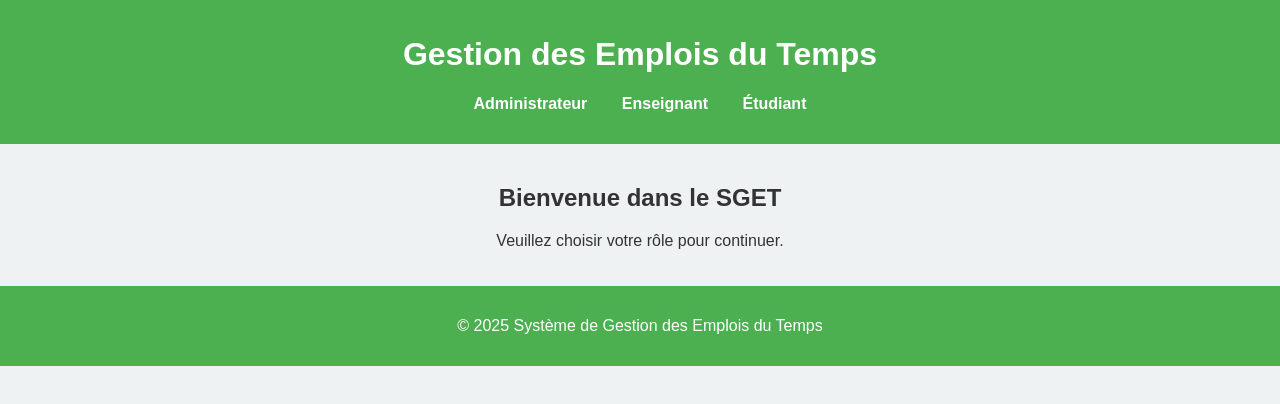
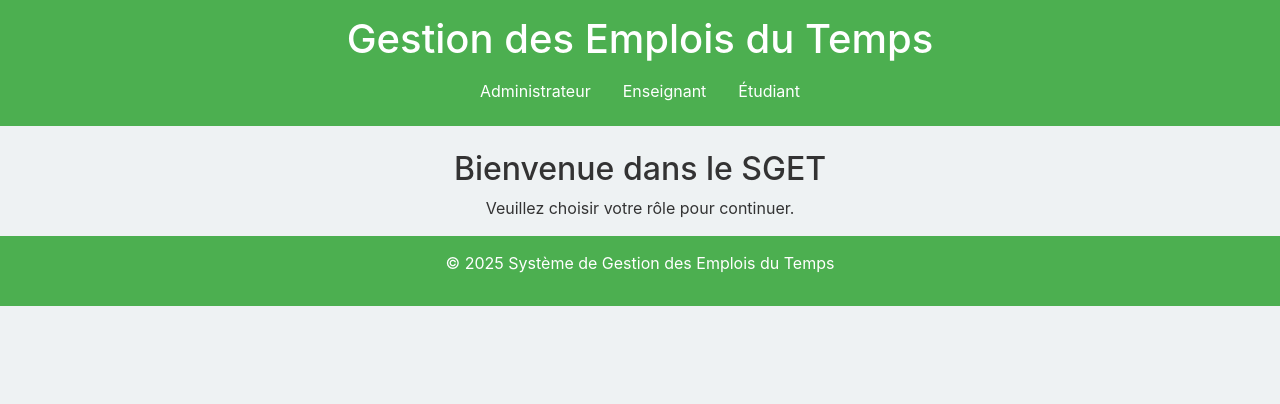
Before and after one commit to menrickP/javascriptmenga, a plain HTML site: page index.html in a window 1280 px wide. Drawn offline with nearby package versions, Linux system fonts and the light colour scheme.

Commit message:
Update index.html

```diff
--- a/index.html
+++ b/index.html
@@ -4,11 +4,9 @@
     <meta charset="UTF-8">
     <meta name="viewport" content="width=device-width, initial-scale=1.0">
     <title>Système de Gestion des Emplois du Temps</title>
+    <link rel="stylesheet" href="https://stackpath.bootstrapcdn.com/bootstrap/4.5.2/css/bootstrap.min.css">
     <style>
         body {
-            font-family: Arial, sans-serif;
-            margin: 0;
-            padding: 0;
             background-color: #eef2f3;
             color: #333;
         }
@@ -16,27 +14,6 @@
             background: #4CAF50;
             color: white;
             padding: 15px;
-            text-align: center;
-        }
-        nav ul {
-            list-style: none;
-            padding: 0;
-        }
-        nav ul li {
-            display: inline;
-            margin: 0 15px;
-        }
-        nav a {
-            color: white;
-            text-decoration: none;
-            font-weight: bold;
-            transition: color 0.3s;
-        }
-        nav a:hover {
-            color: #ffeb3b;
-        }
-        main {
-            padding: 20px;
             text-align: center;
         }
         footer {
@@ -51,14 +28,14 @@
     <header>
         <h1>Gestion des Emplois du Temps</h1>
         <nav>
-            <ul>
-                <li><a href="admin.html">Administrateur</a></li>
-                <li><a href="teacher.html">Enseignant</a></li>
-                <li><a href="student.html">Étudiant</a></li>
+            <ul class="nav justify-content-center">
+                <li class="nav-item"><a class="nav-link text-white" href="admin.html">Administrateur</a></li>
+                <li class="nav-item"><a class="nav-link text-white" href="teacher.html">Enseignant</a></li>
+                <li class="nav-item"><a class="nav-link text-white" href="student.html">Étudiant</a></li>
             </ul>
         </nav>
     </header>
-    <main>
+    <main class="container mt-4 text-center">
         <h2>Bienvenue dans le SGET</h2>
         <p>Veuillez choisir votre rôle pour continuer.</p>
     </main>
```
